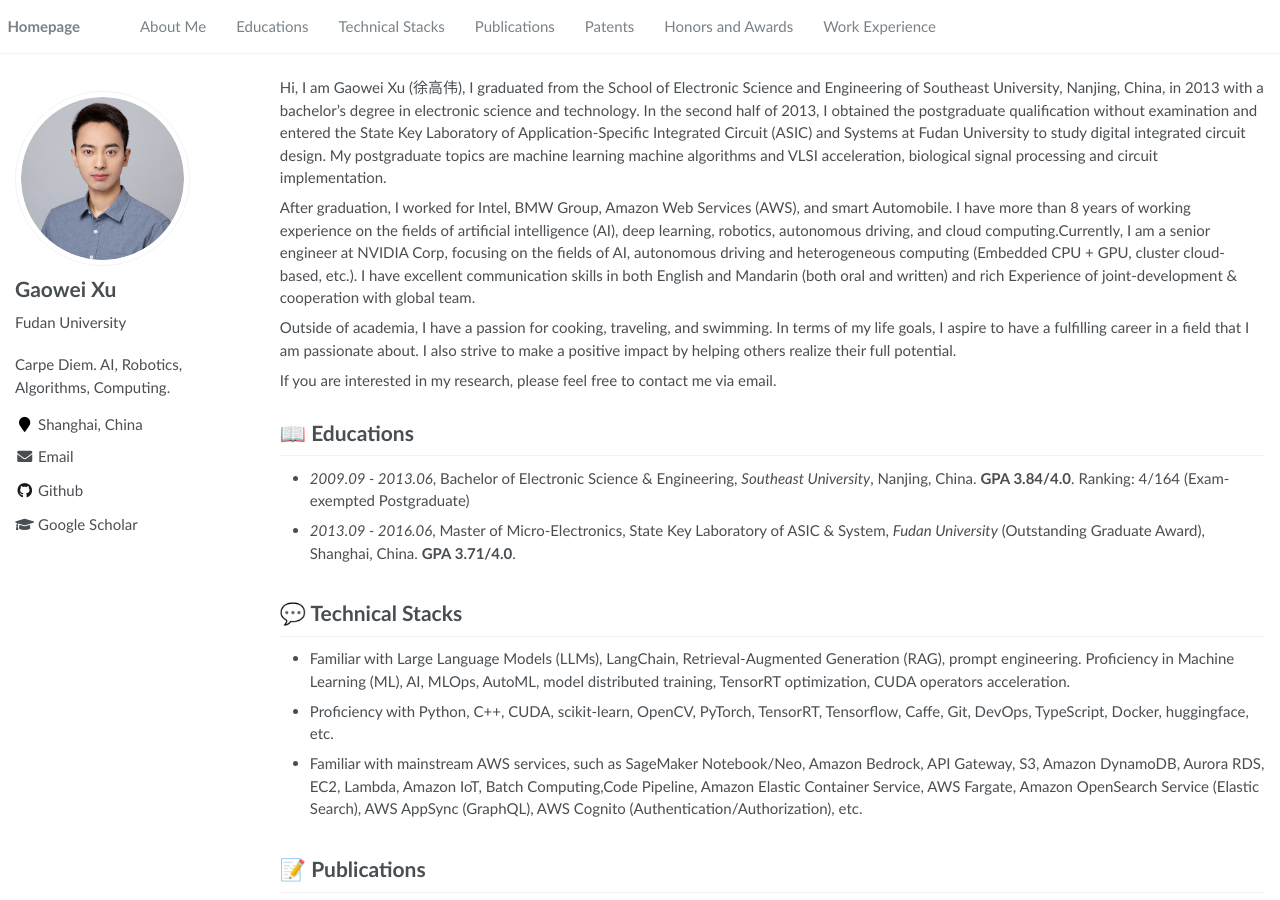
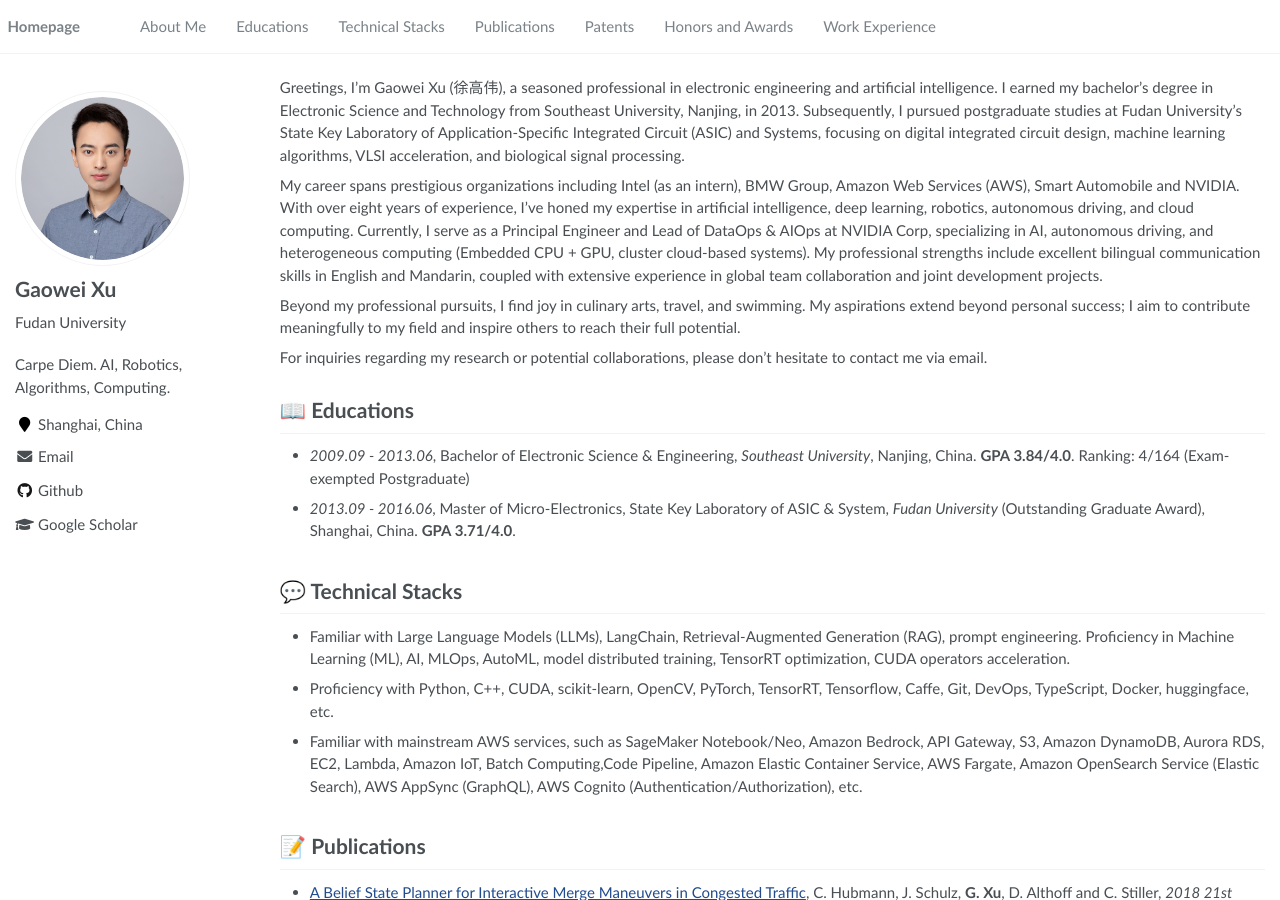
Before and after one commit to gaowexu/gaowexu.github.io, a Jekyll site: the page built from _pages/about.md, in a window 1280 px wide and 900 px high. Built offline with Jekyll 4.4.1, drawn with Linux system fonts in a browser that asks for light colours.

Commit message:
Update about.md

```diff
--- a/_pages/about.md
+++ b/_pages/about.md
@@ -17,13 +17,14 @@ redirect_from:
 
 <span class='anchor' id='about-me'></span>
 
-Hi, I am Gaowei Xu (徐高伟), I graduated from the School of Electronic Science and Engineering of Southeast University, Nanjing, China, in 2013 with a bachelor's degree in electronic science and technology. In the second half of 2013, I obtained the postgraduate qualification without examination and entered the State Key Laboratory of Application-Specific Integrated Circuit (ASIC) and Systems at Fudan University to study digital integrated circuit design. My postgraduate topics are machine learning machine algorithms and VLSI acceleration, biological signal processing and circuit implementation.
+Greetings, I'm Gaowei Xu (徐高伟), a seasoned professional in electronic engineering and artificial intelligence. I earned my bachelor's degree in Electronic Science and Technology from Southeast University, Nanjing, in 2013. Subsequently, I pursued postgraduate studies at Fudan University's State Key Laboratory of Application-Specific Integrated Circuit (ASIC) and Systems, focusing on digital integrated circuit design, machine learning algorithms, VLSI acceleration, and biological signal processing.
 
-After graduation, I worked for Intel, BMW Group, Amazon Web Services (AWS), and smart Automobile. I have more than 8 years of working experience on the fields of artificial intelligence (AI), deep learning, robotics, autonomous driving, and cloud computing.Currently, I am a senior engineer at NVIDIA Corp, focusing on the fields of AI, autonomous driving and heterogeneous computing (Embedded CPU + GPU, cluster cloud-based, etc.). I have excellent communication skills in both English and Mandarin (both oral and written) and rich Experience of joint-development & cooperation with global team.
+My career spans prestigious organizations including Intel (as an intern), BMW Group, Amazon Web Services (AWS), Smart Automobile and NVIDIA. With over eight years of experience, I've honed my expertise in artificial intelligence, deep learning, robotics, autonomous driving, and cloud computing. Currently, I serve as a Principal Engineer and Lead of DataOps & AIOps at NVIDIA Corp, specializing in AI, autonomous driving, and heterogeneous computing (Embedded CPU + GPU, cluster cloud-based systems).
+My professional strengths include excellent bilingual communication skills in English and Mandarin, coupled with extensive experience in global team collaboration and joint development projects.
 
-Outside of academia, I have a passion for cooking, traveling, and swimming. In terms of my life goals, I aspire to have a fulfilling career in a field that I am passionate about. I also strive to make a positive impact by helping others realize their full potential.
+Beyond my professional pursuits, I find joy in culinary arts, travel, and swimming. My aspirations extend beyond personal success; I aim to contribute meaningfully to my field and inspire others to reach their full potential.
 
-If you are interested in my research, please feel free to contact me via email.
+For inquiries regarding my research or potential collaborations, please don't hesitate to contact me via email.
 
 <span class='anchor' id='educations'></span>
 
```
